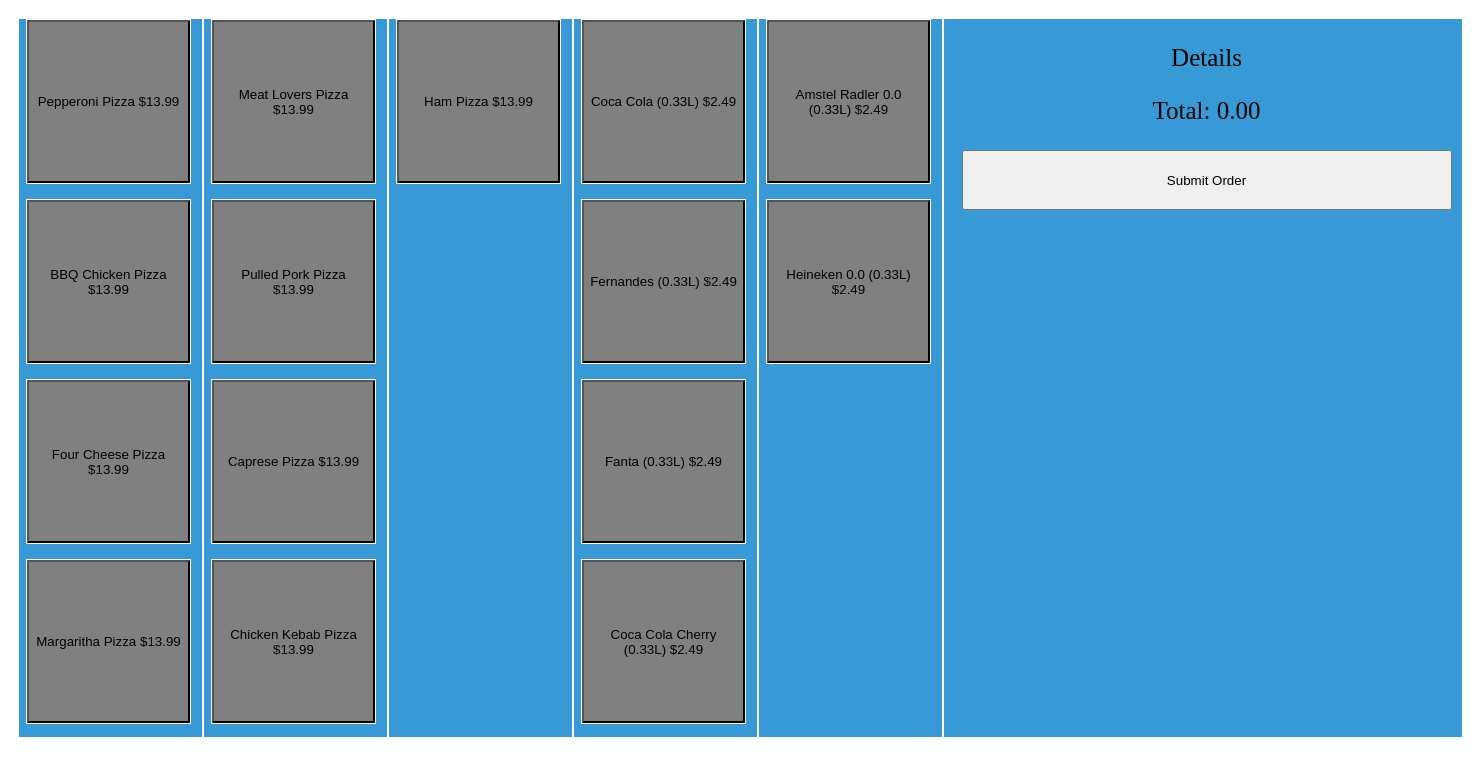
After one commit to Fontys-PCB06/Mario-Luigi-Pizza, a Flask app: page /order_menu in a window 1480 px wide. The commit adds this page. Shown: the top 776 px of the page. Run offline with Flask 3, Linux system fonts and the light colour scheme.

Commit message:
Added order screen for Mario and fixed a bug with drinks being on pizza list

```diff
--- a/app.py
+++ b/app.py
@@ -6,14 +6,20 @@ import json
 app = Flask(__name__)
 
 orderList = []
+drinkList = ['Coca Cola (0.33L)', 'Fernandes (0.33L)', 'Fanta (0.33L)', 'Coca Cola Cherry (0.33L)', 'Amstel Radler 0.0 (0.33L)', 'Heineken 0.0 (0.33L)']
 
 @app.route('/')
-def Main_Page():
+def main_Page():
     return render_template('index.html')
+
+@app.route('/order_menu')
+def order_Page():
+    return render_template('orderscreen.html')
 
 @app.route('/oven', methods = ['POST'])
 def arduino_contact():
     global orderList
+
     if request.get_json() == 'check_list':
         print("Connected ", orderList)
         if len(orderList) >= 1:
@@ -24,21 +30,23 @@ def arduino_contact():
 
     elif request.get_json() == 'pizza_done':
 
-        for i in range(len(orderList) - 1):
-            orderList[i] = orderList[i + 1]
-
-        orderList = orderList[:-1]
+        orderList.pop(0)
+        print(orderList)
         return json.dumps('received')
-        print(orderList)
 
 
 
 @app.route('/order_data', methods = ['POST'])
 def order_data_proccessing():
-    global orderList
+    global orderList, drinkList
 
     receivedData = request.get_json()
     orderList.extend(receivedData['filteredOrderList'])
 
+    while any(whileItem in orderList for whileItem in drinkList):
+        for item in orderList:
+            if item in drinkList:
+                orderList.pop(orderList.index(item))
+
     print(orderList)
     return json.dumps('Received')
--- a/arduino_oven.py
+++ b/arduino_oven.py
@@ -15,7 +15,7 @@ def Button_Changed(data):
 
 def setup():
     global board
-    board = CustomPymata4(com_port = 'COM4')
+    board = CustomPymata4(com_port = 'COM6')
     board.displayOn()
     board.set_pin_mode_digital_input_pullup(BUTTONPIN, callback = Button_Changed)
     for pin in LED_PINS:
--- a/static/stylesheet.css
+++ b/static/stylesheet.css
@@ -5,7 +5,7 @@
 /* A div class which surround the whole website grid */
 .grid-container {
   position: relative;
-  padding: 20px;
+  padding: 10px;
   width: 98%;
 }
 
@@ -13,25 +13,36 @@
 .grid-item {
   position: relative;
   font-size: 25px;
-  padding: 10px;
+  padding-left: 7px;
   background-color: #379AD6;
   border: 1px solid white;
   text-align: center;
 }
 .grid-container {
   display: grid;
-  grid-template-columns: 240px 240px 240px 240px 240px 240px 100px 250px 150px ;
-  grid-template-rows: 750px;
+  grid-template-columns: 185px 185px 185px 185px 185px 520px;
+  grid-template-rows: 720px;
 
 }
 
 .sub-grid-item {
-  width: 170px;
-  height: 100px;
+  width: 163px;
+  height: 163px;
   background-color: grey;
   border: 1px solid white;
   margin-bottom: 15px;
   text-align: center;
-  padding-top: 60px;
 
 }
+
+.sub-grid-item button {
+  width: 163px;
+  height: 163px;
+  background-color: grey;
+}
+
+.submit {
+  width: 490px;
+  height: 60px;
+
+}
--- /dev/null
+++ b/templates/orderscreen.html
@@ -0,0 +1,144 @@
+<!DOCTYPE html>
+<html lang="en">
+
+
+<head>
+    <meta charset="UTF-8">
+    <meta http-equiv="X-UA-Compatible" content="IE=edge">
+    <meta name="viewport" content="width=device-width, initial-scale=1.0">
+    <link rel="stylesheet" href="../static/stylesheet.css">
+    <script src="https://code.jquery.com/jquery-3.6.3.min.js"></script>
+    <title>Orderscreen</title>
+</head>
+
+
+<body>
+    <div class="grid-container">
+        <div class="grid-item grid-item-1">
+            <div class="sub-grid-item sub-grid-item-1">
+                <button onclick="addItem('Pepperoni Pizza', 11.99)">Pepperoni Pizza $13.99</button>
+            </div>
+            <div class="sub-grid-item sub-grid-item-2">
+                <button onclick="addItem('BBQ Chicken Pizza', 12.99)">BBQ Chicken Pizza $13.99</button>
+            </div>
+            <div class="sub-grid-item sub-grid-item-2">
+                <button onclick="addItem('Four Cheese Pizza', 11.99)">Four Cheese Pizza $13.99</button>
+            </div>
+            <div class="sub-grid-item sub-grid-item-2">
+                <button onclick="addItem('Margaritha Pizza', 11.99)">Margaritha Pizza $13.99</button>
+            </div>
+        </div>
+        <div class="grid-item grid-item-2">
+            <div class="sub-grid-item sub-grid-item-2">
+                <button onclick="addItem('Meat Lovers Pizza', 13.99)">Meat Lovers Pizza $13.99</button>
+            </div>
+            <div class="sub-grid-item sub-grid-item-2">
+                <button onclick="addItem('Pulled Pork Pizza', 13.99)">Pulled Pork Pizza $13.99</button>
+            </div>
+            <div class="sub-grid-item sub-grid-item-2">
+                <button onclick="addItem('Caprese Pizza', 13.99)">Caprese Pizza $13.99</button>
+            </div>
+            <div class="sub-grid-item sub-grid-item-2">
+                <button onclick="addItem('Chicken Kebab Pizza', 13.99)">Chicken Kebab Pizza $13.99</button>
+            </div>
+        </div>
+        <div class="grid-item grid-item-3">
+            <div class="sub-grid-item sub-grid-item-2">
+                <button onclick="addItem('Ham Pizza', 13.99)">Ham Pizza $13.99</button>
+            </div>
+        </div>
+        <div class="grid-item grid-item-4">
+            <div class="sub-grid-item sub-grid-item-2">
+                <button onclick="addItem('Coca Cola (0.33L)', 2.49)">Coca Cola (0.33L) $2.49</button>
+            </div>
+            <div class="sub-grid-item sub-grid-item-2">
+                <button onclick="addItem('Fernandes (0.33L)', 2.49)">Fernandes (0.33L) $2.49</button>
+            </div>
+            <div class="sub-grid-item sub-grid-item-2">
+                <button onclick="addItem('Fanta (0.33L)', 2.49)">Fanta (0.33L) $2.49</button>
+            </div>
+            <div class="sub-grid-item sub-grid-item-2">
+                <button onclick="addItem('Coca Cola Cherry (0.33L)', 2.49)">Coca Cola Cherry (0.33L) $2.49</button>
+            </div>
+        </div>
+        <div class="grid-item grid-item-5">
+            <div class="sub-grid-item sub-grid-item-2">
+                <button onclick="addItem('Amstel Radler 0.0 (0.33L)', 2.49)">Amstel Radler 0.0 (0.33L) $2.49</button>
+            </div>
+            <div class="sub-grid-item sub-grid-item-2">
+                <button onclick="addItem('Heineken 0.0 (0.33L)', 2.49)">Heineken 0.0 (0.33L) $2.49</button>
+            </div>
+        </div>
+        <div class="grid-item grid-item-9">
+            <div id="order">
+                <p>Details</p>
+                <p id="order-list"></p>
+                <p>Total: <span id="total"> 0.00</span></p>
+            </div>
+          <button class="submit" onclick="submitOrder()">Submit Order</button>
+            </div>
+      </div>
+
+     <script>
+    var orderList = [];
+    var total = 0.00;
+
+    function addItem(name, price) {
+      orderList.push({name: name, price: price});
+      total += price;
+      updateOrderList();
+    }
+
+    function removeItem(index) {
+      total -= orderList[index].price;
+      orderList.splice(index, 1);
+      updateOrderList();
+    }
+
+    function updateOrderList() {
+      var orderListElement = document.getElementById("order-list");
+      orderListElement.innerHTML = "";
+      for (var i = 0; i < orderList.length; i++) {
+        var item = orderList[i];
+        var itemElement = document.createElement("li");
+        itemElement.innerHTML = item.name + " - $" + item.price.toFixed(2) + " <button onclick=\"removeItem(" + i + ")\">Remove</button>";
+        orderListElement.appendChild(itemElement);
+      }
+      document.getElementById("total").innerHTML = total.toFixed(2);
+    }
+
+    function showOrderNames() {
+      var orderListElement = document.getElementById("shows");
+      orderListElement.innerHTML = "Order: ";
+      for (var i = 0; i < orderList.length; i++) {
+        var item = orderList[i];
+        orderListElement.innerHTML += item.name;
+        if (i < orderList.length - 1) {
+          orderListElement.innerHTML += ", ";
+        }
+      }
+    }
+
+
+
+      function submitOrder() {
+        let filteredOrderList = orderList.filter(obj => Object.keys(obj).includes("name"))
+                     .map(obj => obj.name);
+        $.ajax({
+          type: "POST",
+          url: "/order_data",
+          data: JSON.stringify({filteredOrderList}),
+          contentType: "application/json; charset=utf-8",
+          dataType: "text",
+          success: function() {
+            console.log("List sent successfully");
+          },
+          error: function() {
+            console.log("Error sending list");
+          }
+        });
+      }
+
+    </script>
+ </body>
+</html>
```
